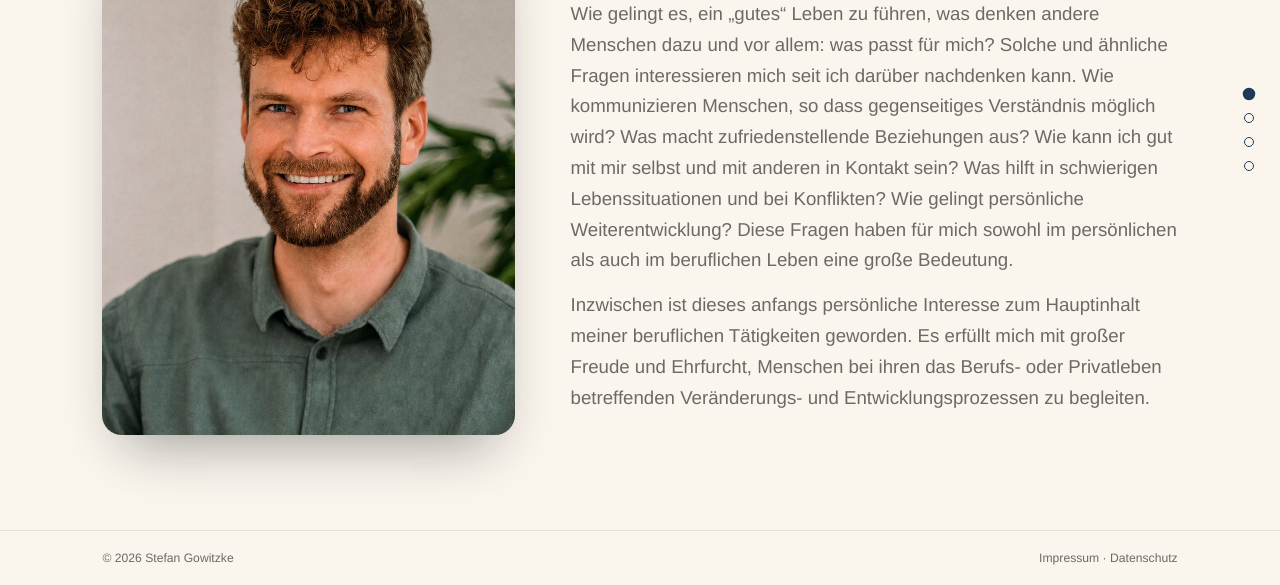
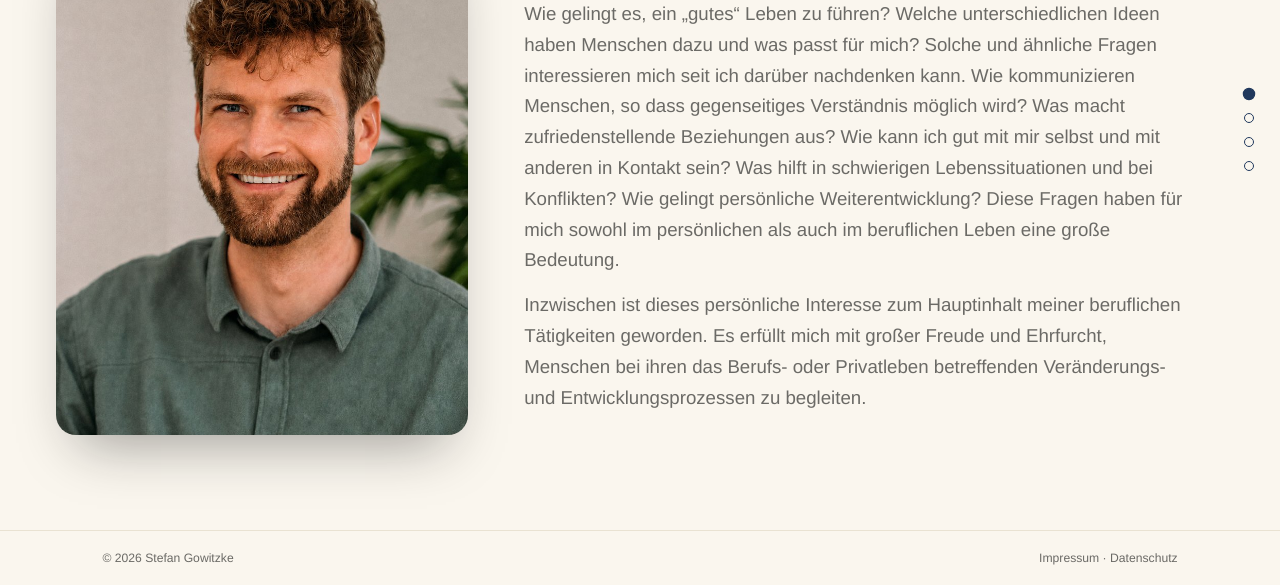
Before and after one commit to 310725-ks/Praxis-Website, an Eleventy site: page src/ueber-mich/index.njk in a window 1280 px wide. Shown: the part 270-855 px from the top of the page. Built offline with nearby package versions, Linux system fonts and the light colour scheme; Eleventy itself is replaced by a stand-in of ours; files that its build step writes are made by us from their sources.

Commit message:
über mich 4

```diff
--- a/src/assets/css/style.css
+++ b/src/assets/css/style.css
@@ -940,6 +940,14 @@ body.on-contact .snap-dots button.is-active{background:#cdd8cb;}
    1.167rem Desktop / 1rem Mobil, Zeilenhöhe 1.65, Farbe muted). */
 .um-hero-text p{color:var(--muted);font-size:1.167rem;line-height:1.65;margin:16px 0 0;}
 .um-hero-text p + p{margin-top:14px;}
+/* Desktop: Abstand Bildschirmrand -> Foto, Foto -> Text und Text -> Abschnittspunkte
+   (.snap-dots: right 26px + 10px Breite = 36px) ist immer gleich groß (space-evenly).
+   Die Textspalte ist höchstens 700px breit und lässt mindestens 56px je Abstand frei. */
+@media(min-width:1025px){
+  .snap-section.um-hero-section{padding-left:0;padding-right:36px;}
+  .um-hero-inner{max-width:none;margin:0;gap:0;justify-content:space-evenly;
+    grid-template-columns:auto minmax(0,min(700px,calc(100vw - 36px - 0.8 * min(64.4vh,529px) - 168px)));}
+}
 /* Niedrige Desktop-Fenster: Text ist länger als die Höhe -> Abstand zum Farbband sichern. */
 @media(min-width:1025px) and (max-height:760px){.snap-section.um-hero-section{padding-top:48px;padding-bottom:24px;}}
 
--- a/src/ueber-mich/index.njk
+++ b/src/ueber-mich/index.njk
@@ -14,8 +14,8 @@ description: "Über Stefan Gowitzke – zertifizierter systemischer Therapeut, B
         </div>
         <div class="um-hero-text">
           <h1>Über mich</h1>
-          <p>Wie gelingt es, ein „gutes“ Leben zu führen, was denken andere Menschen dazu und vor allem: was passt für mich? Solche und ähnliche Fragen interessieren mich seit ich darüber nachdenken kann. Wie kommunizieren Menschen, so dass gegenseitiges Verständnis möglich wird? Was macht zufriedenstellende Beziehungen aus? Wie kann ich gut mit mir selbst und mit anderen in Kontakt sein? Was hilft in schwierigen Lebenssituationen und bei Konflikten? Wie gelingt persönliche Weiterentwicklung? Diese Fragen haben für mich sowohl im persönlichen als auch im beruflichen Leben eine große Bedeutung.</p>
-          <p>Inzwischen ist dieses anfangs persönliche Interesse zum Hauptinhalt meiner beruflichen Tätigkeiten geworden. Es erfüllt mich mit großer Freude und Ehrfurcht, Menschen bei ihren das Berufs- oder Privatleben betreffenden Veränderungs- und Entwicklungsprozessen zu begleiten.</p>
+          <p>Wie gelingt es, ein „gutes“ Leben zu führen? Welche unterschiedlichen Ideen haben Menschen dazu und was passt für mich? Solche und ähnliche Fragen interessieren mich seit ich darüber nachdenken kann. Wie kommunizieren Menschen, so dass gegenseitiges Verständnis möglich wird? Was macht zufriedenstellende Beziehungen aus? Wie kann ich gut mit mir selbst und mit anderen in Kontakt sein? Was hilft in schwierigen Lebenssituationen und bei Konflikten? Wie gelingt persönliche Weiterentwicklung? Diese Fragen haben für mich sowohl im persönlichen als auch im beruflichen Leben eine große Bedeutung.</p>
+          <p>Inzwischen ist dieses persönliche Interesse zum Hauptinhalt meiner beruflichen Tätigkeiten geworden. Es erfüllt mich mit großer Freude und Ehrfurcht, Menschen bei ihren das Berufs- oder Privatleben betreffenden Veränderungs- und Entwicklungsprozessen zu begleiten.</p>
         </div>
       </div>
     </section>
```
